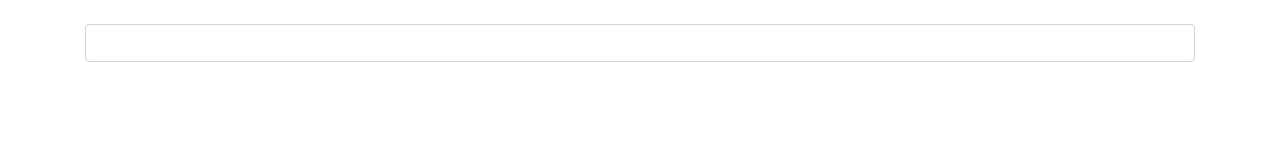
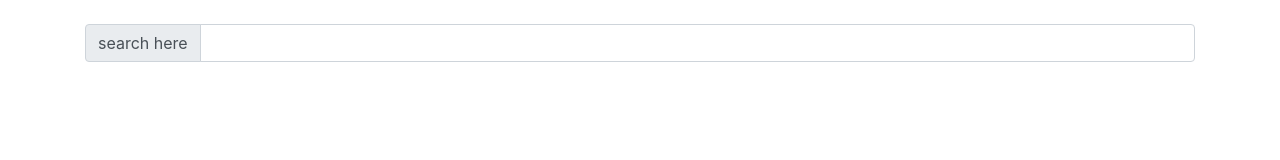
Before and after one commit to shrys/videopage-react-sample, a React app: page / in a window 1280 px wide. Built offline with nearby package versions, Linux system fonts and the light colour scheme.

Commit message:
bootstrap

```diff
--- a/src/components/search-bar.component.js
+++ b/src/components/search-bar.component.js
@@ -4,9 +4,19 @@ class SearchBar extends Component {
     render() {
         return (
             <div className="col-md-12 mt-4">
-                <input className="form-control" />
+                <div className="input-group mb-3">
+                    <div className="input-group-prepend">
+                        <span className="input-group-text">search here</span>
+                    </div>
+                    <input className="form-control" onChange={this.onIputChange} />
+                </div>
             </div>
         );
+    }
+
+    onIputChange(event) {
+        console.log(event.target.value);
+        ;
     }
 }
 
--- a/src/index.html
+++ b/src/index.html
@@ -2,7 +2,7 @@
 <html lang="en">
 <head>
     <meta charset="utf-8">
-    <link rel="stylesheet" href="https://maxcdn.bootstrapcdn.com/bootstrap/4.0.0-beta.2/css/bootstrap.min.css" >
+    <link rel="stylesheet" href="https://maxcdn.bootstrapcdn.com/bootstrap/4.1.3/css/bootstrap.min.css" >
     <title></title>
 </head>
 <body>
```
